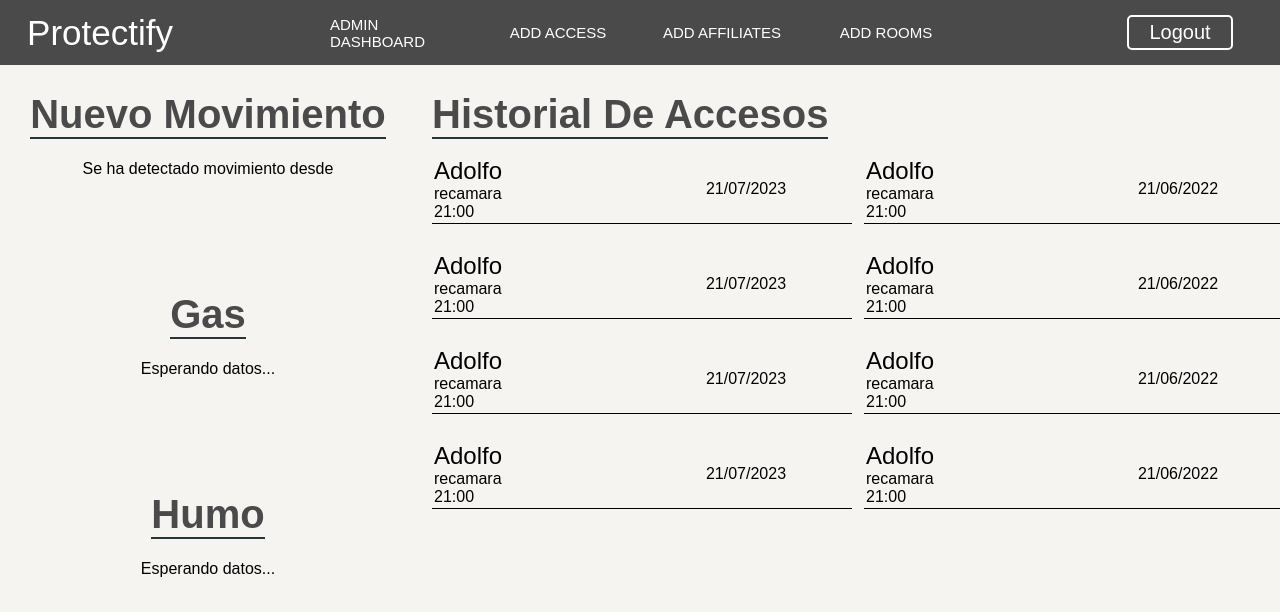
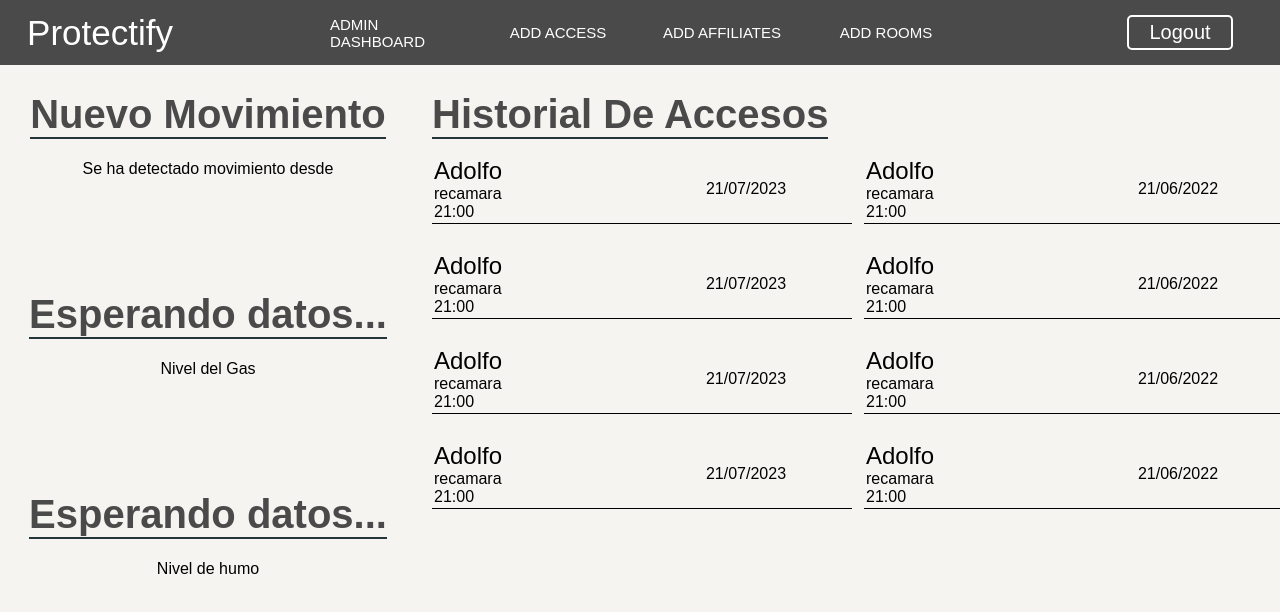
Before and after one commit to Cesars2130/ProtectifyClient, a React (Vite) app in the folder protectify-client/: page /admin in a window 1280 px wide. Shown: the top 612 px of the page. Built offline with nearby package versions, Linux system fonts and the light colour scheme; no server answers; sample sign-in values are in the browser's storage; a web font is replaced by a local one.

Commit message:
Login and smoke connection

```diff
--- a/protectify-client/package.json
+++ b/protectify-client/package.json
@@ -16,6 +16,7 @@
     "@mui/material": "^5.16.1",
     "@mui/styled-engine-sc": "^6.0.0-alpha.18",
     "@vitejs/plugin-react": "^4.3.1",
+    "axios": "^1.7.2",
     "react": "^18.3.1",
     "react-dom": "^18.3.1",
     "react-router-dom": "^6.24.0",
--- a/protectify-client/src/atoms/TItle.jsx
+++ b/protectify-client/src/atoms/TItle.jsx
@@ -1,14 +1,18 @@
 import React from "react";
-import "./atoms.css"
+import "./atoms.css";
 
 export default function (obj) {
+  let style = {};
+  if (obj.warn) {
+    style = { color: "red" };
+  }
   return (
     <>
-        <div className="containerHeadTitle">
-            <h1 className="headTitle">
-                {obj.text}
-            </h1>
-        </div>
+      <div className="containerHeadTitle">
+        <h1 className="headTitle" style={style}>
+          {obj.text}
+        </h1>
+      </div>
     </>
-  )
+  );
 }
--- /dev/null
+++ b/protectify-client/src/config/appData.json
@@ -0,0 +1,12 @@
+{
+    "rest": {
+        "protocol": "http",
+        "host": "192.168.137.57",
+        "port": "80"
+    },
+    "ws": {
+        "protocol": "http",
+        "host": "192.168.137.57",
+        "port": "4000"
+    }
+}
--- a/protectify-client/src/organisms/FormLogin.jsx
+++ b/protectify-client/src/organisms/FormLogin.jsx
@@ -3,23 +3,41 @@ import { useNavigate } from "react-router-dom";
 import { Grid } from "@mui/material";
 import { login } from "../auth";
 import "../index.css";
+import axios from "axios";
+import appData from "../config/appData.json";
 
 export default function FormLogin() {
   const [email, setEmail] = useState();
   const [password, setPassword] = useState();
+  const [disableMessage, setDisableMessage] = useState(true);
   const navigate = useNavigate();
 
   const handleSubmit = (e) => {
     e.preventDefault();
     // Aquí debes agregar la lógica de autenticación (e.g., llamada a una API)
     const token = "dummy-auth-token"; // Este token debe venir de tu servidor
-    login(token);
-    navigate("/admin");
+    login("a")
+    // axios
+    //   .post(
+    //     `${appData.rest.protocol}://${appData.rest.host}:${appData.rest.port}/users/login`,
+    //     {
+    //       email: email,
+    //       password: password,
+    //     }
+    //   )
+    //   .then((data) => {
+    //     login(JSON.stringify(data.data));
+    //     setDisableMessage(true);
+    //     navigate("/admin");
+    //   })
+    //   .catch((err) => {
+    //     setDisableMessage(false);
+    //   });
   };
 
   return (
     <form className="containerLogin" onSubmit={handleSubmit}>
-      <Grid container spacing={2} >
+      <Grid container spacing={2}>
         <Grid item xs={12} className="containerInput">
           <input
             type="text"
@@ -39,6 +57,11 @@ export default function FormLogin() {
           />
         </Grid>
         <Grid item xs={12} className="containerInput">
+          <p style={{ display: disableMessage ? "none" : "block" }}>
+            Credenciales incorrecta
+          </p>
+        </Grid>
+        <Grid item xs={12} className="containerInput">
           <div className="container">
             <button onClick={handleSubmit} className="loginButton">
               Login
--- a/protectify-client/src/pages/AdminDashboard.jsx
+++ b/protectify-client/src/pages/AdminDashboard.jsx
@@ -5,19 +5,23 @@ import FormAddRoom from "../organisms/FormAddRoom";
 import CardBgRoom from "../organisms/CardBgRoom";
 import CardAccess from "../components/CardAccess";
 import { io } from "socket.io-client";
+import appData from "../config/appData.json";
 
 const saveData = async (data) => {
   const token = "tu_token_jwt_aquí"; // Asegúrate de tener un token válido
 
   try {
-    const response = await fetch("http://tu-servidor.com/data", {
+    const response = await fetch(
+      `${appData.ws.protocol}://${appData.ws.host}:${appData.ws.port}/data`,
+      {
         method: "POST",
         headers: {
           "Content-Type": "application/json",
           Authorization: `Bearer ${token}`, // Incluye el token en el encabezado
         },
         body: JSON.stringify(data), // Los datos que quieres enviar
-    });
+      }
+    );
 
     if (!response.ok) {
       throw new Error("Error en la respuesta del servidor");
@@ -35,26 +39,34 @@ const saveData = async (data) => {
 export default function AdminDashboard() {
   const [gasData, setGasData] = useState(null);
   const [smokeData, setSmokeData] = useState(null);
+
+  const [gasWarn, setGasWarn] = useState(false);
+  const [smokeWarn, setSmokeWarn] = useState(false);
+
   const [socket, setSocket] = useState(null);
 
   useEffect(() => {
-    const socket = io('http://localhost:4000');
+    const socket = io(
+      `${appData.ws.protocol}://${appData.ws.host}:${appData.ws.port}`
+    );
 
-    socket.on('connect', () => {
-      console.log('Connected to Socket.IO server');
-      socket.emit('userId', userId);
+    socket.on("connect", () => {
+      console.log("Connected to Socket.IO server");
+      socket.emit("userId", 1);
     });
 
-    socket.on('data', (data) => {
-      console.log('Received data from server:', data);
+    socket.on("data", (data) => {
+      console.log("Received data from server:", data);
       if (data.gas && data.smoke) {
         setGasData(data.gas.current);
         setSmokeData(data.smoke.current);
       }
+      setSmokeWarn(data.smoke.current >= data.smoke.desired);
+      setGasWarn(data.gas.current >= data.gas.desired);
     });
 
-    socket.on('disconnect', () => {
-      console.log('Disconnected from Socket.IO server');
+    socket.on("disconnect", () => {
+      console.log("Disconnected from Socket.IO server");
     });
 
     setSocket(socket);
@@ -100,7 +112,8 @@ export default function AdminDashboard() {
       recamara: "recamara",
       date: "21/06/2022",
       time: "21:00",
-    },{
+    },
+    {
       nombre: "Adolfo",
       recamara: "recamara",
       date: "21/07/2023",
@@ -132,32 +145,36 @@ export default function AdminDashboard() {
           </div>
           <div className="cardSensor">
             <div>
-              <TItle text="Gas" />
+              <TItle
+                text={
+                  gasData !== null ? `${gasData} ppm` : "Esperando datos..."
+                }
+                warn={gasWarn}
+              />
             </div>
             <div
               style={{
                 margin: "0px",
               }}
             >
-              <p>
-                {gasData ? `Nivel de gas: ${gasData}` : "Esperando datos..."}
-              </p>
+              <p>Nivel del Gas</p>
             </div>
           </div>
           <div className="cardSensor">
             <div>
-              <TItle text="Humo " />
+              <TItle
+                text={
+                  smokeData !== null ? `${smokeData} ppm` : "Esperando datos..."
+                }
+                warn={smokeWarn}
+              />
             </div>
             <div
               style={{
                 margin: "0px",
               }}
             >
-              <p>
-                {smokeData
-                  ? `Nivel de humo: ${smokeData}`
-                  : "Esperando datos..."}
-              </p>
+              <p>Nivel de humo</p>
             </div>
           </div>
         </Grid>
--- a/protectify-client/src/pages/Login.jsx
+++ b/protectify-client/src/pages/Login.jsx
@@ -19,12 +19,12 @@ const Login = () => {
                 margin: "0px",
               }}
             >
-              <p >
+              {/* <p >
                 Si No Tienes Una Cuenta Registrate{" "}
                 <a href="./registrations" style={{
                 color:"#b29e84"
               }}>Aquí</a>
-              </p>
+              </p> */}
             </div>
             <FormLogin/>
           </div>
--- a/protectify-client/src/routes/Routes.jsx
+++ b/protectify-client/src/routes/Routes.jsx
@@ -18,7 +18,7 @@ const AppRoutes = () => {
       <Routes>
         <Route path="/" element={<LandingPage />} />
         <Route path="/login" element={<Login />} />
-        <Route path="/registrations" element={<Registrations />} />
+        {/* <Route path="/registrations" element={<Registrations />} /> */}
         <Route
           path="/admin"
           element={
```
Also changed, not shown: 1 other file (tests, documents, lock files or other folders). Lines whose indentation alone changed are shown as unchanged.
